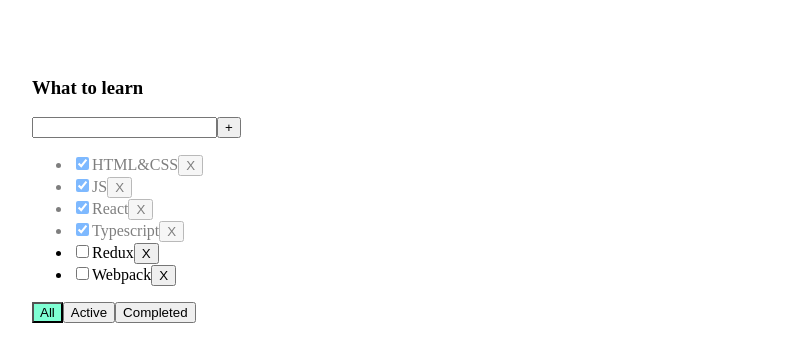
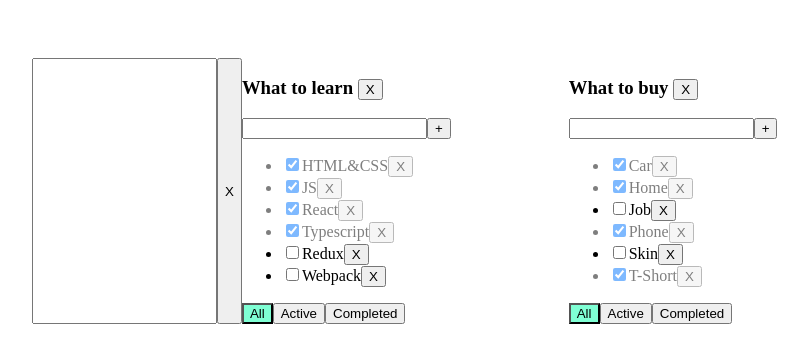
Before and after one commit to RowdyKGZ/to_do_list_typescrt, a React (Create React App) app: page / in a window 1280 px wide. Shown: the top 362 px of the page, without its empty margins (26-834 px from the left). Built offline with nearby package versions, Linux system fonts and the light colour scheme.

Commit message:
refactoring

```diff
--- a/src/App.tsx
+++ b/src/App.tsx
@@ -5,62 +5,106 @@
 
 export type FilterValueType = "all" | "completed" | "active";
 
+type TodoListType = {
+  id: string;
+  title: string;
+  filter: FilterValueType;
+};
+
 function App() {
-  const [tasks, setTasks] = useState<Array<TaskType>>([
+  const todoListId1 = v1();
+  const todoListId2 = v1();
+
+  const [todoLists, setTodoList] = useState<Array<TodoListType>>([
+    { id: todoListId1, title: "What to learn", filter: "all" },
+    { id: todoListId2, title: "What to buy", filter: "all" },
+  ]);
+
+  const [tasksObj, setTasks] = useState({
+    [todoListId1]: [
       { id: v1(), title: "HTML&CSS", isDone: true },
       { id: v1(), title: "JS", isDone: true },
       { id: v1(), title: "React", isDone: true },
       { id: v1(), title: "Typescript", isDone: true },
       { id: v1(), title: "Redux", isDone: false },
       { id: v1(), title: "Webpack", isDone: false },
-  ]);
-  const [filter, setFilter] = useState<FilterValueType>("all");
+    ],
+    [todoListId2]: [
+      { id: v1(), title: "Car", isDone: true },
+      { id: v1(), title: "Home", isDone: true },
+      { id: v1(), title: "Job", isDone: false },
+      { id: v1(), title: "Phone", isDone: true },
+      { id: v1(), title: "Skin", isDone: false },
+      { id: v1(), title: "T-Short", isDone: true },
+    ],
+  });
 
-  function removeTask(id: string) {
+  function removeTask(id: string, todoListId: string) {
+    const tasks = tasksObj[todoListId];
     const filterTasks = tasks.filter((t) => id !== t.id);
 
-    setTasks(filterTasks);
+    tasksObj[todoListId] = filterTasks;
+    setTasks({ ...tasksObj });
   }
 
-  function changeFilter(value: FilterValueType) {
-    setFilter(value);
+  function removeTodoList(todoListId: string) {
+    let filteredTodoList = todoLists.filter((t1) => t1.id !== todoListId);
+    delete tasksObj[todoListId];
+    setTodoList(filteredTodoList);
+    setTasks({ ...tasksObj });
   }
 
-  function addTask(title: string) {
-    const newTask = { id: v1(), title, isDone: false };
-    const newTasks = [newTask, ...tasks];
-
-    setTasks(newTasks);
+  function changeFilter(value: FilterValueType, todoListId: string) {
+    let todoList = todoLists.find((tl) => tl.id === todoListId);
+    if (todoList) {
+      todoList.filter = value;
+      setTodoList([...todoLists]);
+    }
   }
 
-  function changeStatus(taskId: string, isDone: boolean) {
+  function addTask(title: string, todoListId: string) {
+    const newTask: TaskType = { id: v1(), title, isDone: false };
+    tasksObj[todoListId] = [newTask, ...tasksObj[todoListId]];
+    setTasks({ ...tasksObj });
+  }
+
+  function changeStatus(taskId: string, isDone: boolean, todoListId: string) {
+    const tasks = tasksObj[todoListId];
     const task = tasks.find((t) => t.id === taskId);
+
     if (task) {
       task.isDone = isDone;
+      setTasks({ ...tasksObj });
     }
-
-    setTasks([...tasks]);
-  }
-
-  let taskForTodoList = tasks;
-  if (filter === "completed") {
-    taskForTodoList = tasks.filter((t) => t.isDone === true);
-  }
-  if (filter === "active") {
-    taskForTodoList = tasks.filter((t) => t.isDone === false);
   }
 
   return (
     <div className="App">
+      <input type="text" /> <button>X</button>
+      {todoLists.map((tl) => {
+        let taskForTodoList = tasksObj[tl.id];
+        if (tl.filter === "completed") {
+          taskForTodoList = taskForTodoList.filter((t) => t.isDone === true);
+        }
+        if (tl.filter === "active") {
+          taskForTodoList = taskForTodoList.filter((t) => t.isDone === false);
+        }
+
+        return (
           <TodoList
-        title="What to learn"
+            key={tl.id}
+            id={tl.id}
+            title={tl.title}
             tasks={taskForTodoList}
             removeTask={removeTask}
             changeFilter={changeFilter}
             addTask={addTask}
             changeStatus={changeStatus}
-        filter={filter}
+            filter={tl.filter}
+            removeTodoList={removeTodoList}
           />
+        );
+      })}
     </div>
   );
 }
--- a/src/TodoList.tsx
+++ b/src/TodoList.tsx
@@ -9,13 +9,15 @@
 };
 
 type PropsType = {
+  id: string;
   title: string;
   tasks: Array<TaskType>;
   filter: FilterValueType;
-  removeTask: (value: string) => void;
-  changeFilter: (value: FilterValueType) => void;
-  addTask: (title: string) => void;
-  changeStatus: (taskId: string, isDone: boolean) => void;
+  removeTask: (value: string, todoListId: string) => void;
+  changeFilter: (value: FilterValueType, todoListId: string) => void;
+  addTask: (title: string, todoListId: string) => void;
+  changeStatus: (taskId: string, isDone: boolean, todoListId: string) => void;
+  removeTodoList: (taskId: string) => void;
 };
 
 function TodoList(props: PropsType) {
@@ -30,7 +32,7 @@
   const onKeyDown = (e: KeyboardEvent<HTMLInputElement>) => {
     setError(null);
     if (e.key.toLowerCase() === "enter") {
-      props.addTask(newTaskTitle);
+      props.addTask(newTaskTitle, props.id);
 
       setNewTaskTitle("");
     }
@@ -41,19 +43,23 @@
       setError("Title is required");
       return;
     }
-    props.addTask(newTaskTitle);
+    props.addTask(newTaskTitle, props.id);
     setNewTaskTitle("");
   };
 
-  const onClickAll = () => props.changeFilter("all");
-  const onClickActive = () => props.changeFilter("active");
-  const onClickComplited = () => props.changeFilter("completed");
+  const onClickAll = () => props.changeFilter("all", props.id);
+  const onClickActive = () => props.changeFilter("active", props.id);
+  const onClickComplited = () => props.changeFilter("completed", props.id);
 
-  console.log(props.filter);
+  const removeTodoList = () => {
+    props.removeTodoList(props.id);
+  };
 
   return (
     <div>
-      <h3>{toCapitalTitle}</h3>
+      <h3>
+        {toCapitalTitle} <button onClick={removeTodoList}>X</button>
+      </h3>
       <div>
         <input
           className={error ? "error" : ""}
@@ -69,11 +75,11 @@
       <ul>
         {props.tasks.map((task) => {
           const onRemoveHandler = () => {
-            props.removeTask(task.id);
+            props.removeTask(task.id, props.id);
           };
 
           const onChangeHandler = (e: ChangeEvent<HTMLInputElement>) => {
-            props.changeStatus(task.id, e.currentTarget.checked);
+            props.changeStatus(task.id, e.currentTarget.checked, props.id);
           };
 
           return (
@@ -115,3 +121,31 @@
 }
 
 export default TodoList;
+
+// function AddItemForm(props) {
+//   const [newTaskTitle, setNewTaskTitle] = useState("");
+
+//   const onChangeNewTastTitle = (e: ChangeEvent<HTMLInputElement>) =>
+//     setNewTaskTitle(e.currentTarget.value);
+
+//   const onKeyDown = (e: KeyboardEvent<HTMLInputElement>) => {
+//     setError(null);
+//     if (e.key.toLowerCase() === "enter") {
+//       props.addTask(newTaskTitle, props.id);
+
+//       setNewTaskTitle("");
+//     }
+//   };
+
+//   <div>
+//     <input
+//       className={error ? "error" : ""}
+//       type="text"
+//       value={newTaskTitle}
+//       onChange={onChangeNewTastTitle}
+//       onKeyDown={onKeyDown}
+//     />
+//     <button onClick={addTask}>+</button>
+//     {error && <p className="error-message">field is requred</p>}
+//   </div>;
+// }
```
Lines whose indentation alone changed are shown as unchanged.
